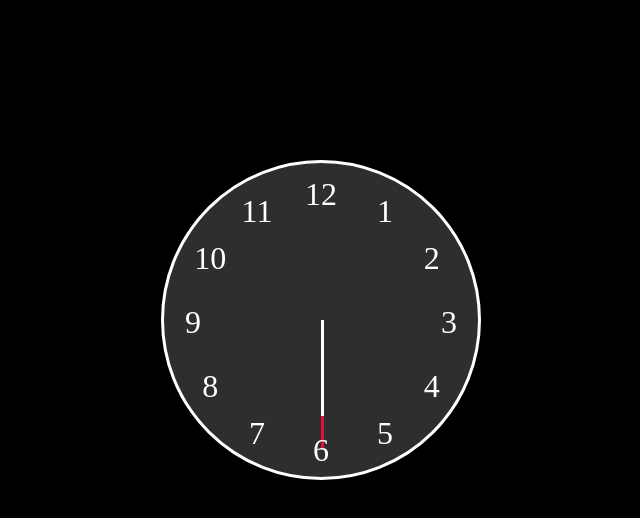
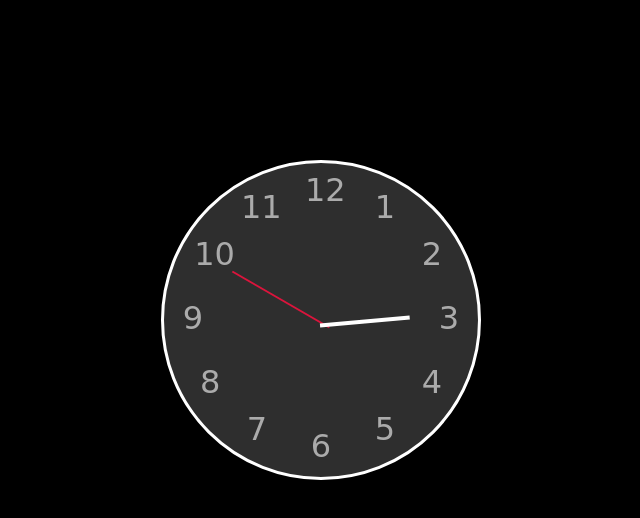
Before and after one commit to KriyesCodes/justit-bootcamp-week-3, a plain HTML site: page Day 2/Clock Animation/index.html in a window 1280 px wide. Shown: the whole page, without its empty margins (319-959 px from the left). Drawn offline with Linux system fonts and the light colour scheme; a web font is replaced by a local one.

Commit message:
Complete clock hand animations

```diff
--- a/Day 2/Clock Animation/style.css
+++ b/Day 2/Clock Animation/style.css
@@ -1,3 +1,5 @@
+@import url('https://fonts.googleapis.com/css2?family=Dela+Gothic+One&display=swap');
+
 *,
 *::before,
 *::after {
@@ -8,15 +10,28 @@
   --clock-radius: 10rem;
   --number-size: 2rem;
   --number-offset: 2rem;
+
+  --minute-hand-animation-duration: 6s;
+  --hour-hand-animation-duration: 72s;
 }
 
-@keyframes handRotation {
+@keyframes minuteHandRotation {
   from {
-    transform: rotate(0deg);
+    transform: rotate(180deg);
   }
 
   to {
-    transform: rotate(360deg);
+    transform: rotate(540deg);
+  }
+}
+
+@keyframes hourHandRotation {
+  from {
+    transform: rotate(-120deg);
+  }
+
+  to {
+    transform: rotate(240deg);
   }
 }
 
@@ -37,29 +52,46 @@ body {
 
 .hour-hand {
   position: absolute;
-  background-color: crimson;
-  height: calc(var(--clock-radius) - 2rem);
-  width: 3px;
+  background-color: rgb(255, 255, 255);
+  height: calc(var(--clock-radius) * 0.56);
+  width: 4px;
   top: 50%;
-  left: 50%;
+  left: calc(var(--clock-radius) - 1px);
+
+  z-index: 1;
+
+  transform-origin: 2px 5px;
+  transform: rotate(-120deg);
+
+  animation: hourHandRotation var(--hour-hand-animation-duration);
+  animation-timing-function: linear;
+  animation-iteration-count: infinite;
 }
 
 .minute-hand {
   position: absolute;
-  background-color: rgb(255, 255, 255);
-  height: calc(var(--clock-radius) * 0.6);
-  width: 3px;
+  background-color: crimson;
+  height: calc(var(--clock-radius) - var(--number-size) * 1.5);
+  width: 2px;
   top: 50%;
-  left: 50%;
+  left: calc(var(--clock-radius));
+
+  transform-origin: 1px 5px;
+  transform: rotate(180deg);
+
+  animation: minuteHandRotation var(--minute-hand-animation-duration);
+  animation-timing-function: linear;
+  animation-iteration-count: infinite;
 }
 
 .number {
-  color: white;
+  color: rgba(255, 255, 255, 0.6);
   position: absolute;
   font-size: var(--number-size);
+  font-family: 'Dela Gothic One', cursive;
   width: 2rem;
   text-align: center;
-  top: calc(50% - (var(--number-size) / 2));
+  top: calc(50% - (var(--number-size) / 2 + 5px));
   left: calc(50% - (var(--number-size) / 2));
 }
 
```
